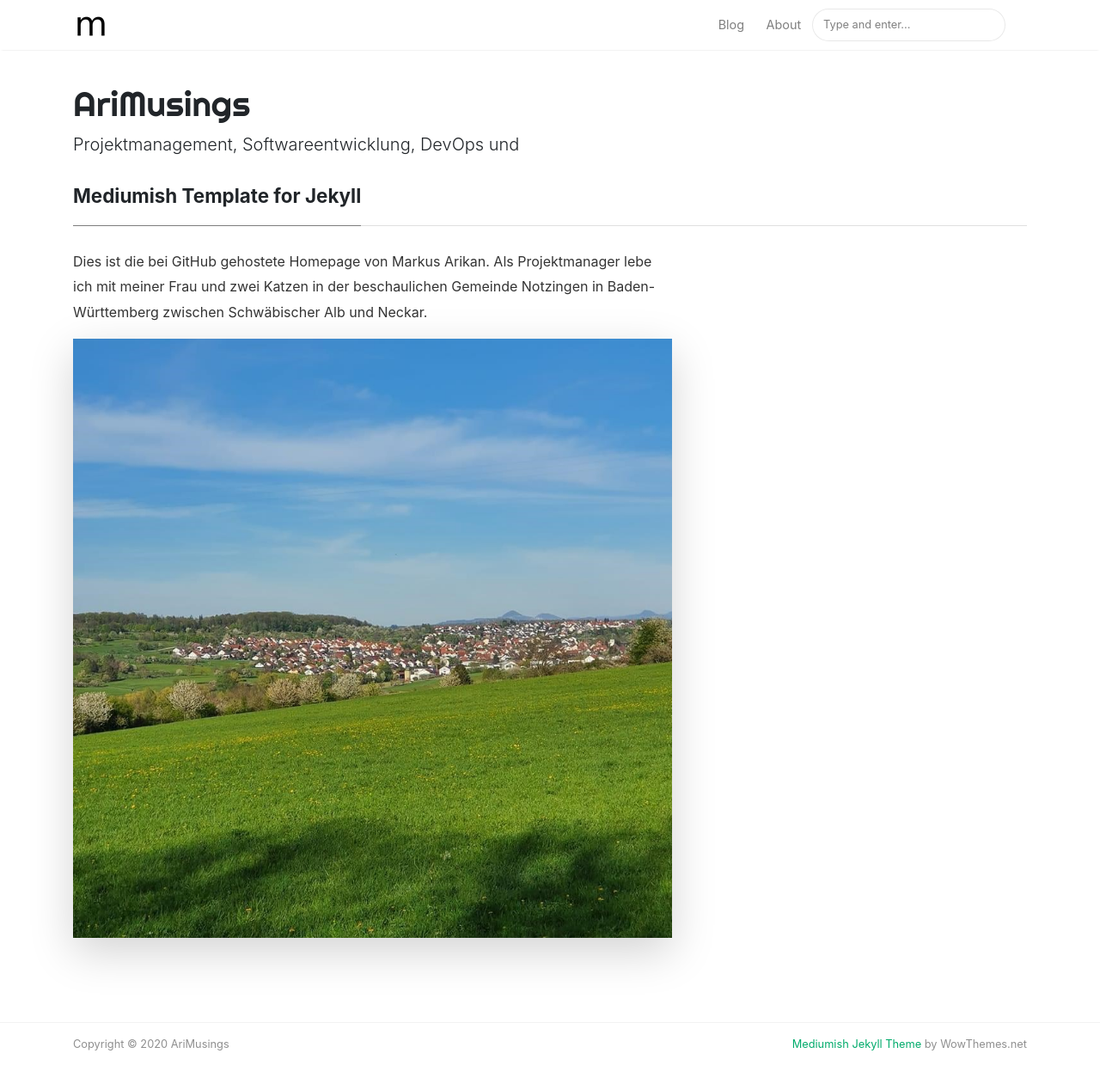
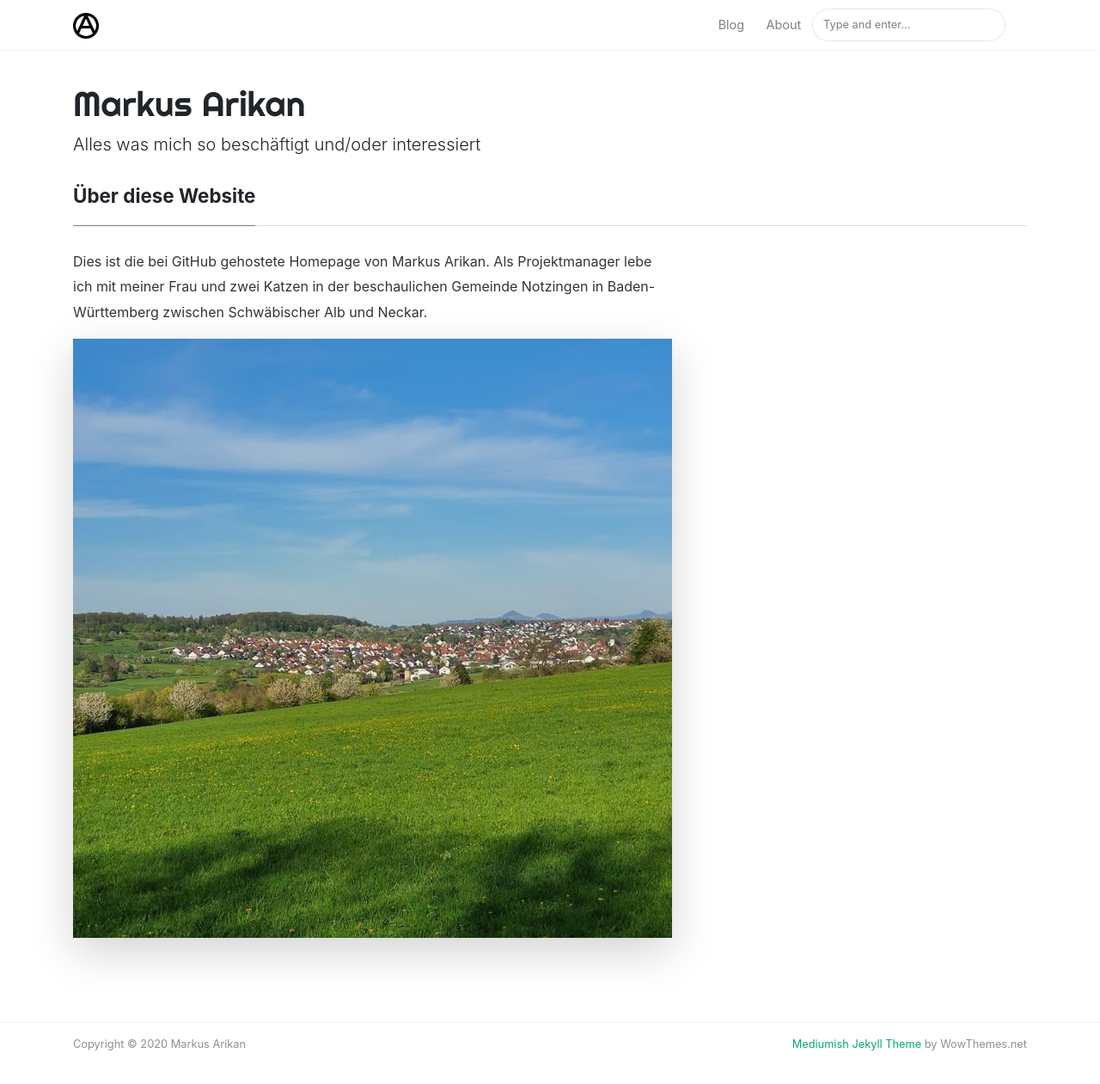
Before and after one commit to marikan1965/marikan1965.github.io, a Jekyll site: the page built from _pages/about.md, in a window 1280 px wide and 1298 px high. Shown: the top 1261 px of the window at 86% size. Built offline with Jekyll 4.4.1, drawn with Linux system fonts in a browser that asks for light colours; nearby versions of some CDN libraries.

Commit message:
2020-04-27-01

```diff
--- a/_config.yml
+++ b/_config.yml
@@ -1,7 +1,7 @@
 # Site
-name: "AriMusings"
+name: "Markus Arikan"
 title: "Gedanken zu allem worüber ich so stolpere"
-description: "Projektmanagement, Softwareentwicklung, DevOps und "
+description: "Alles was mich so beschäftigt und/oder interessiert"
 logo: 'assets/images/logo.png'
 favicon: 'assets/images/logo.png'
 baseurl: ''
--- a/_layouts/categories.html
+++ b/_layouts/categories.html
@@ -7,7 +7,7 @@ permalink: "/categories.html"
 <div class="row listrecent">
 {% for category in site.categories %}
 <div class="section-title col-md-12 mt-4">
-<h2 id="{{ category[0] | replace: " ","-" }}">Category <span class="text-capitalize">{{ category[0] }}</span></h2>
+<h2 id="{{ category[0] | replace: " ","-" }}">Kategorie <span class="text-capitalize">{{ category[0] }}</span></h2>
 </div>
 {% assign pages_list = category[1] %}
 {% for post in pages_list %}
--- a/_layouts/default.html
+++ b/_layouts/default.html
@@ -1,5 +1,5 @@
 <!DOCTYPE html>
-<html lang="en">
+<html lang="de">
 <head>
 <meta charset="utf-8">
 <meta name="viewport" content="width=device-width, initial-scale=1, shrink-to-fit=no">
@@ -31,6 +31,7 @@ ga('create', '{{site.google_analytics}}', 'auto');
 ga('send', 'pageview');
 </script>
 {% endif %}
+-->
 
 {% capture layout %}{% if page.layout %}layout-{{ page.layout }}{% endif %}{% endcapture %}
 <body class="{{layout}}">
--- a/_pages/about.md
+++ b/_pages/about.md
@@ -1,6 +1,6 @@
 ---
 layout: page
-title: Mediumish Template for Jekyll
+title: Über diese Website
 permalink: /about
 comments: false
 ---
```
Also changed, not shown: other parts of _layouts/default.html (+1 -1 lines), _pages/categories.md (+1 -1 lines), _posts/2020-04-23-erster_eintrag.md (+1 -1 lines), assets/images/favicon.ico, assets/images/logo.png.
